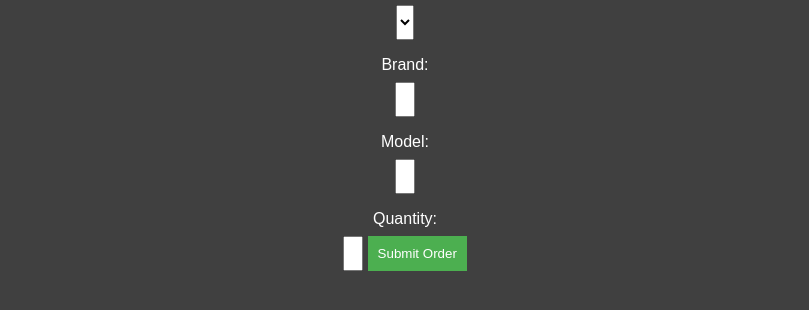
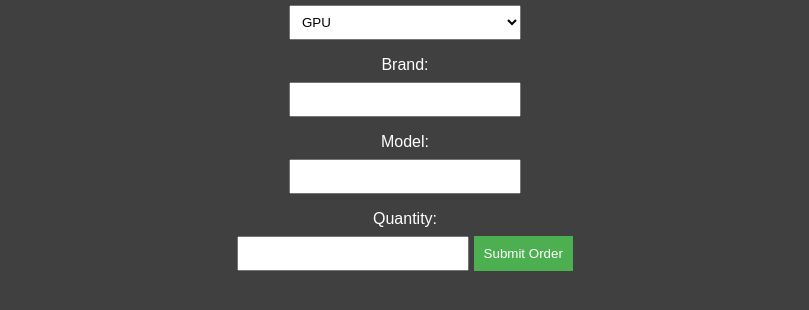
Before and after one commit to Daxerino/Daxerino, a plain HTML site: page index.html in a window 1280 px wide. Shown: the part 132-442 px from the top of the page, without its empty margins (235-1044 px from the left). Drawn offline with Linux system fonts and the light colour scheme.

Commit message:
Update index.html

```diff
--- a/index.html
+++ b/index.html
@@ -27,7 +27,7 @@
         }
 
         input, select {
-            width: calc(20px - 16px);
+            width: calc(20% - 16px);
             padding: 8px;
             margin-bottom: 16px;
             box-sizing: border-box;
```
